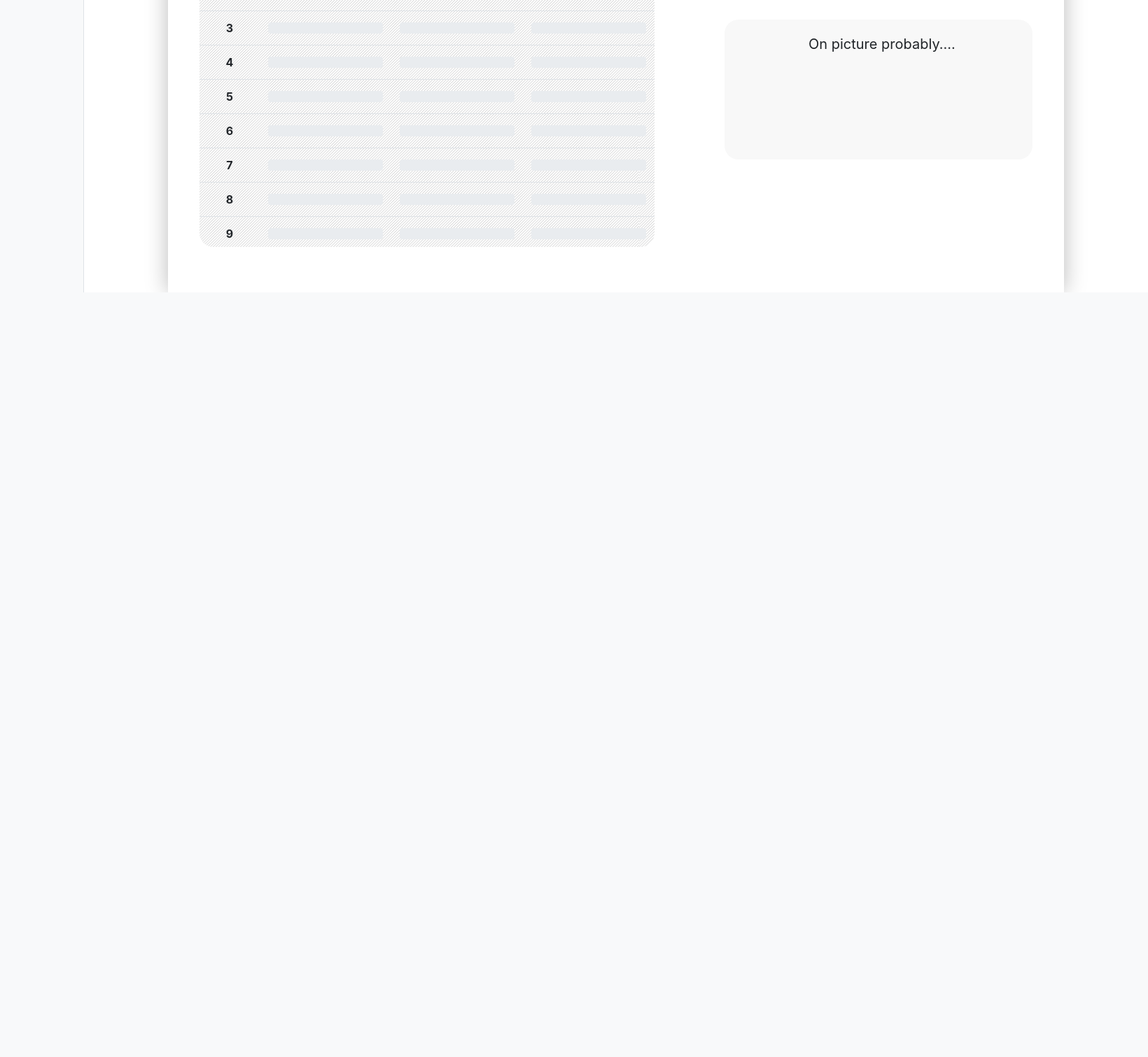
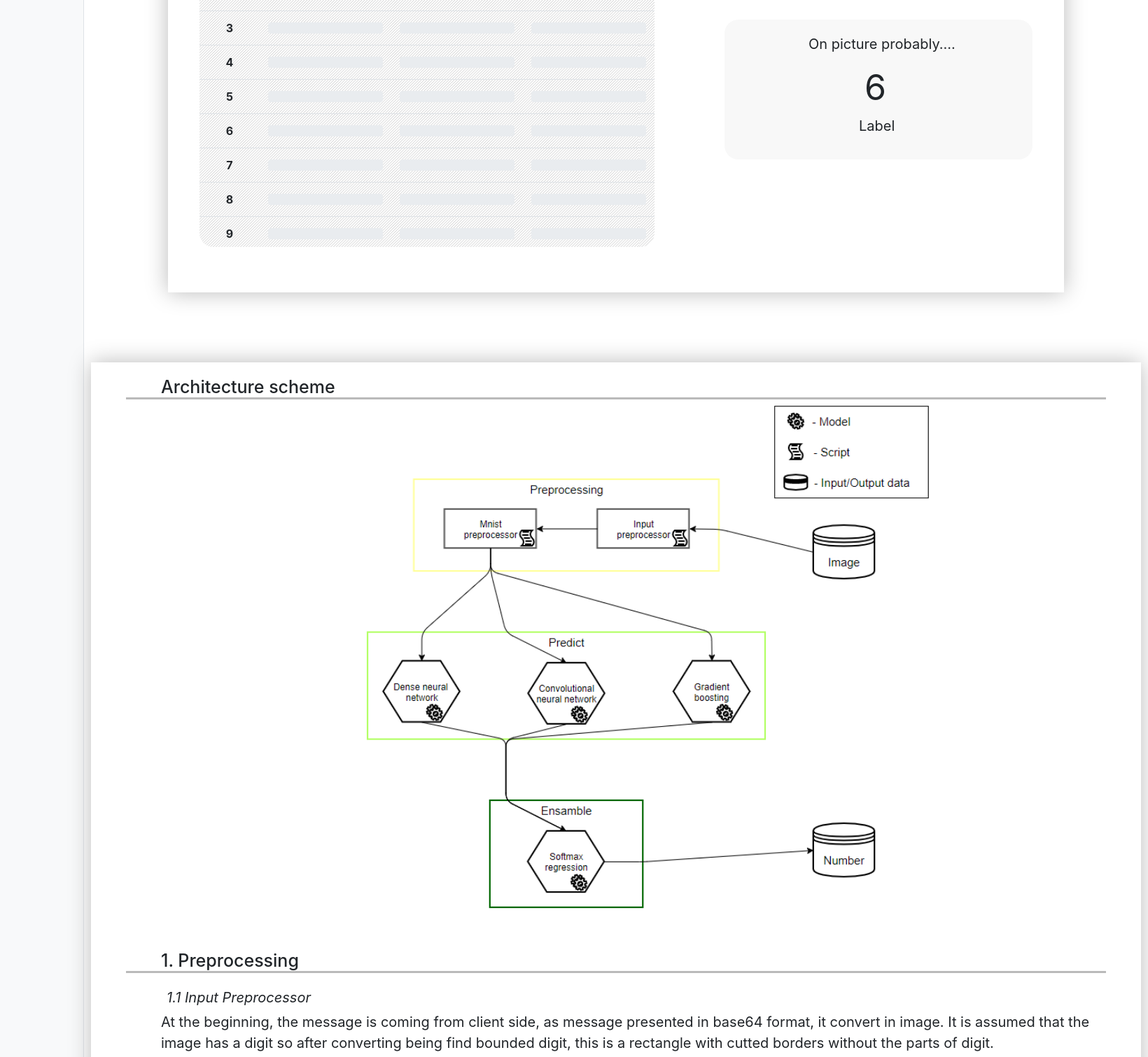
Before and after one commit to kiru883/Digits-classification, a Flask app: page / in a window 1640 px wide. Shown: the part 649-2160 px from the top of the page at 70% size. Before the commit the page ends 1067 px from the top, so only its background shows below. Run offline with Flask 2, Linux system fonts and the light colour scheme; lists and menus that the app fills with data are empty; parts of the project's set-up code (start-up, migrations or seed data) failed here and were passed over; some libraries are stand-ins or nearby versions.

Commit message:
stage2(predicts) FIX BUG WITH PREDICT_PROBA IN FNN!!! / clear button /design / ans

```diff
--- a/main.py
+++ b/main.py
@@ -23,7 +23,6 @@ def get_image():
 
         # part 1, image preprocessing
         images = model.image_preprocessing(image_base64)
-
         # part 2, predict
         predicts = model.predict()
 
--- a/static/ajax.js
+++ b/static/ajax.js
@@ -3,6 +3,7 @@ var json;
 
 //send image into server
 function saveImg() {
+    document.getElementById("clearButton").disabled = true;
 	var canvas = document.getElementById("sketchpad");
 	var dataURL = canvas.toDataURL('image/jpg');
 	//refresher = window.setInterval(updatePage, update_interval);
--- a/static/draw.js
+++ b/static/draw.js
@@ -1,9 +1,6 @@
 // Variables for referencing the canvas and 2dcanvas context
 var font_size = 26;
 var canvas,ctx;
-var trigger = false;
-var timer;
-var time_for_painting = 1200;
 
 // Variables to keep track of the mouse position and left-button status
 var mouseX,mouseY,mouseDown=0;
@@ -24,13 +21,6 @@ function drawLine(ctx,x,y,size) {
         lastX=x;
         lastY=y;
     }
-
-    //need for ajax
-    if (trigger){
-        window.clearTimeout(timer);
-    }
-    trigger = true;
-    timer = window.setTimeout(saveImg, time_for_painting);
 
     // Let's use black by setting RGB values to 0, and 255 alpha (completely opaque)
     r=0; g=0; b=0; a=255;
@@ -64,13 +54,17 @@ lastY=y;
 
 // Keep track of the mouse button being pressed and draw a dot at current location
 function sketchpad_mouseDown() {
-    document.getElementById("clearButton").disabled = true;
+
     mouseDown=1;
     drawLine(ctx,mouseX,mouseY,font_size);
 }
 
 // Keep track of the mouse button being released
 function sketchpad_mouseUp() {
+    canvas = document.getElementById("sketchpad");
+    if (mouseDown == 1){
+        saveImg();
+    }
     mouseDown=0;
 
     // Reset lastX and lastY to -1 to indicate that they are now invalid, since we have lifted the "pen"
@@ -119,7 +113,7 @@ function sketchpad_touchEnd() {
     // Reset lastX and lastY to -1 to indicate that they are now invalid, since we have lifted the "pen"
     lastX=-1;
     lastY=-1;
-
+    sameImg();
 }
 
 // Draw something and prevent the default scrolling when touch movement is detected
@@ -134,10 +128,6 @@ function sketchpad_touchMove(e) {
     event.preventDefault();
 }
 
-// Get the touch position relative to the top-left of the canvas
-// When we get the raw values of pageX and pageY below, they take into account the scrolling on the page
-// but not the position relative to our target div. We'll adjust them using "target.offsetLeft" and
-// "target.offsetTop" to get the correct values in relation to the top left of the canvas.
 function getTouchPos(e) {
     if (!e)
         var e = event;
@@ -150,7 +140,6 @@ function getTouchPos(e) {
         }
     }
 }
-
 
 // Set-up the canvas and add our event handlers after the page has loaded
 function init() {
@@ -166,7 +155,7 @@ function init() {
         // React to mouse events on the canvas, and mouseup on the entire document
         canvas.addEventListener('mousedown', sketchpad_mouseDown, false);
         canvas.addEventListener('mousemove', sketchpad_mouseMove, false);
-        window.addEventListener('mouseup', sketchpad_mouseUp, false);
+        canvas.addEventListener('mouseup', sketchpad_mouseUp, false);
 
         // React to touch events on the canvas
         canvas.addEventListener('touchstart', sketchpad_touchStart, false);
@@ -174,4 +163,5 @@ function init() {
         canvas.addEventListener('touchmove', sketchpad_touchMove, false);
     }
 }
+
 onload = init;
--- a/static/init.js
+++ b/static/init.js
@@ -33,7 +33,6 @@ function clear_output(){
 
 //clear all fields(predicts table, canvas, preprocessing images)
 function clearFields(){
-    window.clearInterval(refresher);
     clear_canvas();
     clear_images();
     clear_table();
--- a/templates/index.html
+++ b/templates/index.html
@@ -1,5 +1,5 @@
 <!DOCTYPE html>
-<html lang="en">
+<html lang="en" style="height: 100px;">
     <head>
         <meta charset="utf-8">
         <meta name="viewport" content="width=device-width, initial-scale=1, shrink-to-fit=no">
@@ -12,7 +12,7 @@
         <link href="static/css/simple-sidebar.css" rel="stylesheet">
         <link href="static/css/draw.css" rel="stylesheet">
     </head>
-    <body>
+    <body style="height: 100%;">
         <div class="d-flex" id="wrapper">
             <!-- Sidebar -->
             <div class="bg-light border-right" id="sidebar-wrapper" style="width: 120px;">
@@ -57,7 +57,7 @@
                         </ul>
                     </div>
                 </nav>
-                <div style="height: 1000px; text-align: center;">
+                <div style="text-align: center;">
                     <div style="display: inline-block; vertical-align: middle; width: 1280px; height: 1000px; position: relative; box-shadow: 0 0 30px #bababa;">
                         <canvas id="sketchpad" height="360px" width="400px" style="top: 60px; left: 815px; position: relative; z-index: 10; background: white;">
 </canvas>
@@ -74,9 +74,9 @@
                             <button id="clearButton" type="button" class="btn btn-light" style="position: absolute; bottom: 15px; left: 130px; width: 180px; background: white;" onclick="clearFields()">Clear</button>
                         </div>
                         <div style="width: 440px; height: 200px; position: relative; background-color: #f8f8f8; border-radius: 20px; left: 795px; bottom: 100px;">
-                            <label id="number" style="position: absolute; top: 60px; left: 200px; font-size: 50px;"></label>
+                            <label style="position: absolute; top: 60px; left: 200px; font-size: 50px;">6</label>
                             <label style="position: absolute; top: 20px; font-size: 20px; align-self: stretch; left: 120px;">On picture probably....</label>
-                            <label id="probability" style="position: absolute; bottom: 25px; font-size: 20px; left: 192px;"></label>
+                            <label style="position: absolute; bottom: 25px; font-size: 20px; left: 192px;">Label</label>
                         </div>
                         <div style="width: 650px; height: 575px; position: relative; left: 45px; background-image: url('static/images/background.png'); border-radius: 20px; bottom: 550px;">
                             <label style="font-size: 25px; line-height: 1; position: absolute; top: 5px; left: 275px;">Predicts</label>
@@ -334,6 +334,34 @@
                             </table>
                         </div>
                     </div>
+                    <div style="margin-top: 100px; box-shadow: 0 0 30px #bababa; display: inline-block; vertical-align: middle; width: 1500px; margin-bottom: 60px;">
+                        <div style="height: 800px; text-align: center;">
+                            <h1 style="font-size: 25px; text-align: left; text-indent: 50px; margin-top: 20px; border-bottom: 3px solid #bababa; margin-left: 50px; margin-right: 50px;">Architecture scheme</h1>
+                            <img src="static/images/arсhitecture_scheme.png" style="width: 900px; display: inline-flex;">
+                        </div>
+                        <div style="height: 1000px;">
+                            <h1 style="font-size: 25px; text-align: left; text-indent: 50px; margin-top: 20px; border-bottom: 3px solid #bababa; margin-left: 50px; margin-right: 50px;">1. Preprocessing</h1>
+                            <p style="font-size: 20px; text-align: left; text-indent: 108px; margin-top: 20px; margin-bottom: -10px; font-style: italic;">1.1 Input Preprocessor</p>
+                            <p style="font-size: 20px; margin-left: 100px; text-align: left; margin-top: 15px; margin-right: 70px;">At the beginning, the message is coming from client side, as message presented in base64 format, it convert in image. It is assumed that the image has a digit so after converting being find bounded digit, this is a rectangle with cutted borders without the parts of digit.</p>
+                            <p style="font-size: 20px; text-align: left; text-indent: 108px; margin-top: 20px; margin-bottom: -10px; font-style: italic;">1.2 Mnist Preprocessor</p>
+                            <p style="font-size: 20px; margin-left: 100px; text-align: left; margin-top: 15px; margin-right: 70px;">After then as image has been resized, need transform it in mnist-like image, before the continue we need understand what is mnist image and how it organized?</p>
+                            <img src="static/images/mnist_ilustrator.png">
+                            <p style="font-size: 20px; text-align: left; margin-left: 100px; margin-top: 15px; margin-right: 70px;">As seen on illustrator, rectangle with digit takes place in middle,  supposed need resize and place bounded digit in the middle of the canvas with size 28 by 28 pixels , this is happening with bounded digit, thus the biggest side equated to 20 pixels and resized proportionaly for plasing in canvas. Second step consists in noise reduction, in cleaning excess gradation of grey and gain gradations of grey in the remaining pixels of digit.</p>
+                            <img src="static/images/noise_reduction_ilustrator.png">
+                            <p style="font-size: 20px; text-align: left; margin-left: 100px; margin-top: 15px; margin-right: 70px;">Note, noise reducing produced with math present image, as matrix, each element it is number by 0 to 255 and this is gradation of gray, noise reducing operation is simple difference between each pixel of image and &quot;noise coeficient&quot;. Last step consists in normalize matrix, this is done for avoid problems with gradient in neural networks</p>
+                        </div>
+                        <div style="height: 1650px;">
+                            <h1 style="font-size: 25px; text-align: left; text-indent: 50px; margin-top: 40px; border-bottom: 3px solid #bababa; margin-left: 50px; margin-right: 50px;">2. Predict</h1>
+                            <p style="font-size: 20px; text-align: left; text-indent: 108px; margin-top: 20px; margin-bottom: -10px; font-style: italic;">2.1 Dense neural network</p>
+                            <p style="margin-top: 15px; margin-left: 100px; padding-right: 70px; font-size: 20px; text-align: left;">Title of dense neural networks says for itself, this is type of neural networks, neurons for this network connect with all previous and follow neurons, but this type of neurons network is &quot;hard&quot; in compute terms, and it suffer a lot on afflictions related a gradient(explosive and dying gradient). In end of theory in part &quot;other&quot; im will open neurons networks(DNN and CNN), trying understand what/how this math-nature creatures sees :). Dnn created from scratch, only numpy, only hardcore:) code with dnn model for classification is located on this link, it is study project. Hyperparameters for this model selected using hyperopt, little logics when choosing, becouse hyperparameters choising automaticly on in advance on initialized range.</p>
+                            <img src="static/images/dnn_architecture.png">
+                            <p style="text-align: left; margin-left: 100px; margin-right: 70px;">* Softplus
+activation function and Kullback loss function, sums in neurons using bias.</p>
+                            <p style="margin-top: 15px; margin-left: 100px; margin-right: 70px; text-align: left; font-size: 20px;">Also should note technical and quality importance softmax layer, on one side it improve quality, other it support using many other activations functions, outputs which not always can present as probability, softmax allows transform non-probability activations in probability distributions. Let&apos;s see on accuracy/epochs plot</p>
+                            <img src="static/images/dnn_accepochs_plot.png" style="width: 700px;">
+                            <p style="margin-left: 100px; margin-right: 70px; text-align: left; font-size: 20px; margin-top: 10px;">As see on graphics, dnn anyway slow overfitting, optimal number of epochs is 5</p>
+                        </div>
+                    </div>
                 </div>
             </div>
             <!-- /#page-content-wrapper -->
```
Also changed, not shown: static/images/arсhitecture_scheme.png (added), static/images/dnn_accepochs_plot.PNG (added), static/images/dnn_architecture.png (added), static/images/mnist_ilustrator.png (added), static/images/noise_reduction_ilustrator.png (added).
